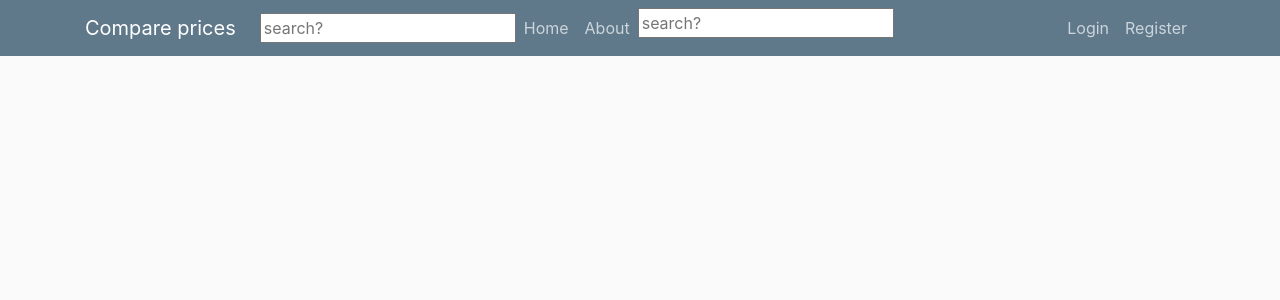
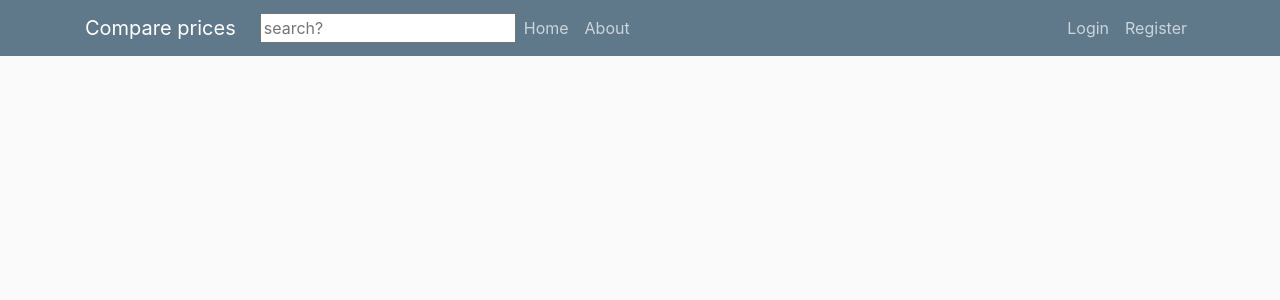
Before and after one commit to vinishs59/SmartPrice, a Flask app: page /home in a window 1280 px wide. Shown: the top 300 px of the page. Run offline with Flask 2, Linux system fonts and the light colour scheme; some libraries are stand-ins or nearby versions.

Commit message:
Update layout.html

```diff
--- a/templates/layout.html
+++ b/templates/layout.html
@@ -31,10 +31,6 @@
             <div class="navbar-nav mr-auto">
               <a class="nav-item nav-link" href="/">Home</a>
               <a class="nav-item nav-link" href="/about">About</a>
-              <form method = "post" action ="{{url_for('home')}}">
-                  <input name="search" type="text" placeholder="search?" />
-              </form>
-
             </div>
             <!-- Navbar Right Side -->
             <div class="navbar-nav">
```
